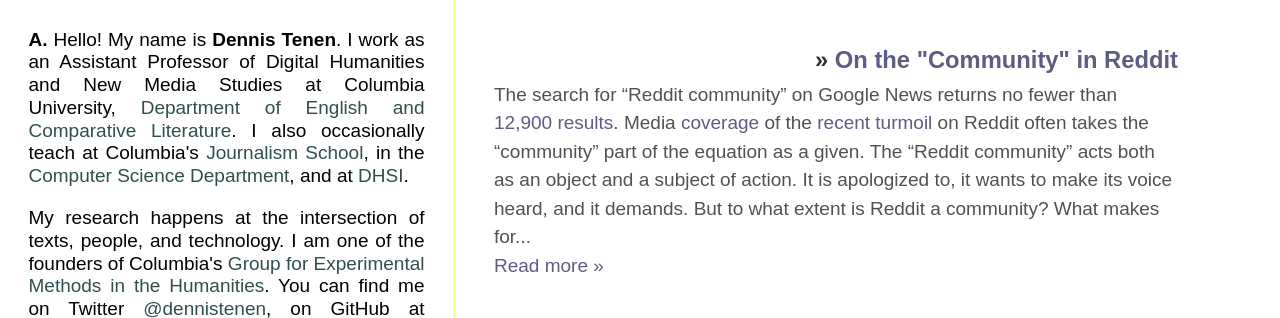
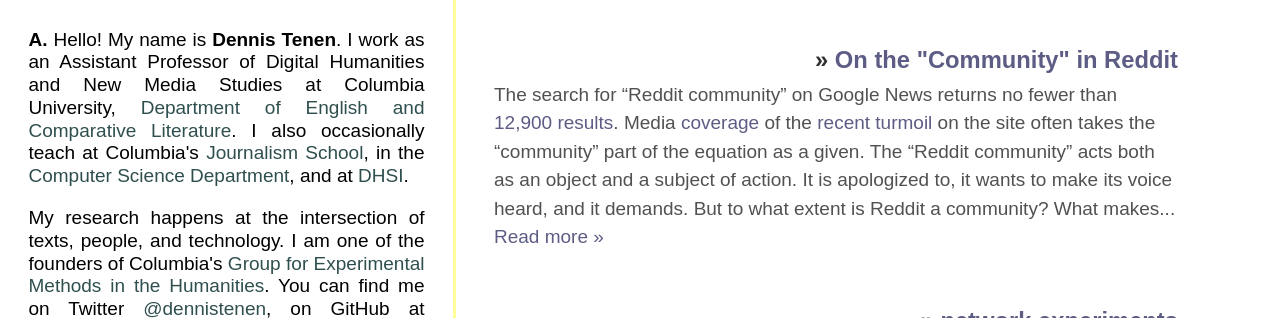
Before and after one commit to denten/denten.github.io, a Jekyll site: the page built from index.html, in a window 1280 px wide and 900 px high, cut to the strip 0-318 px from the top of the window. Built offline with Jekyll 4.4.1, drawn with Linux system fonts in a browser that asks for light colours; some web fonts are replaced; the list of posts is cut into pages by our own code.

Commit message:
update links

```diff
--- a/_posts/2015-07-29-reddit-community.md
+++ b/_posts/2015-07-29-reddit-community.md
@@ -12,7 +12,7 @@
 the
 [recent](http://www.nytimes.com/2015/07/17/technology/reddit-steve-huffman.html)
 [turmoil](https://www.washingtonpost.com/blogs/the-switch/wp/2015/07/09/reddits-former-director-of-talent-breaks-her-silence/)
-on Reddit often takes the "community" part of the equation as a given. The
+on the site often takes the "community" part of the equation as a given. The
 "Reddit community" acts both as an object and a subject of action. It is
 apologized to, it wants to make its voice heard, and it demands. But to what
 extent is Reddit a community? What makes for a community, in any case?
```
